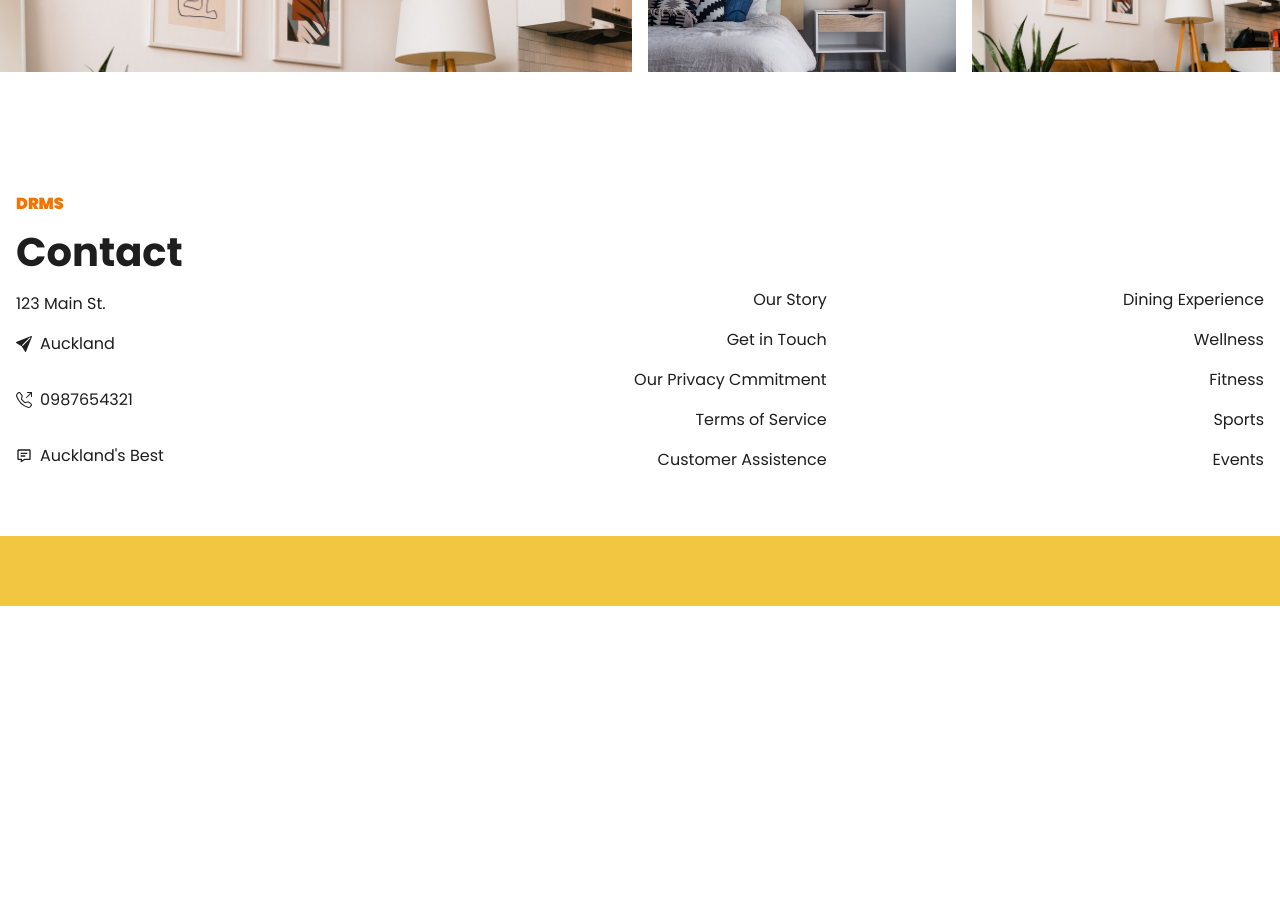
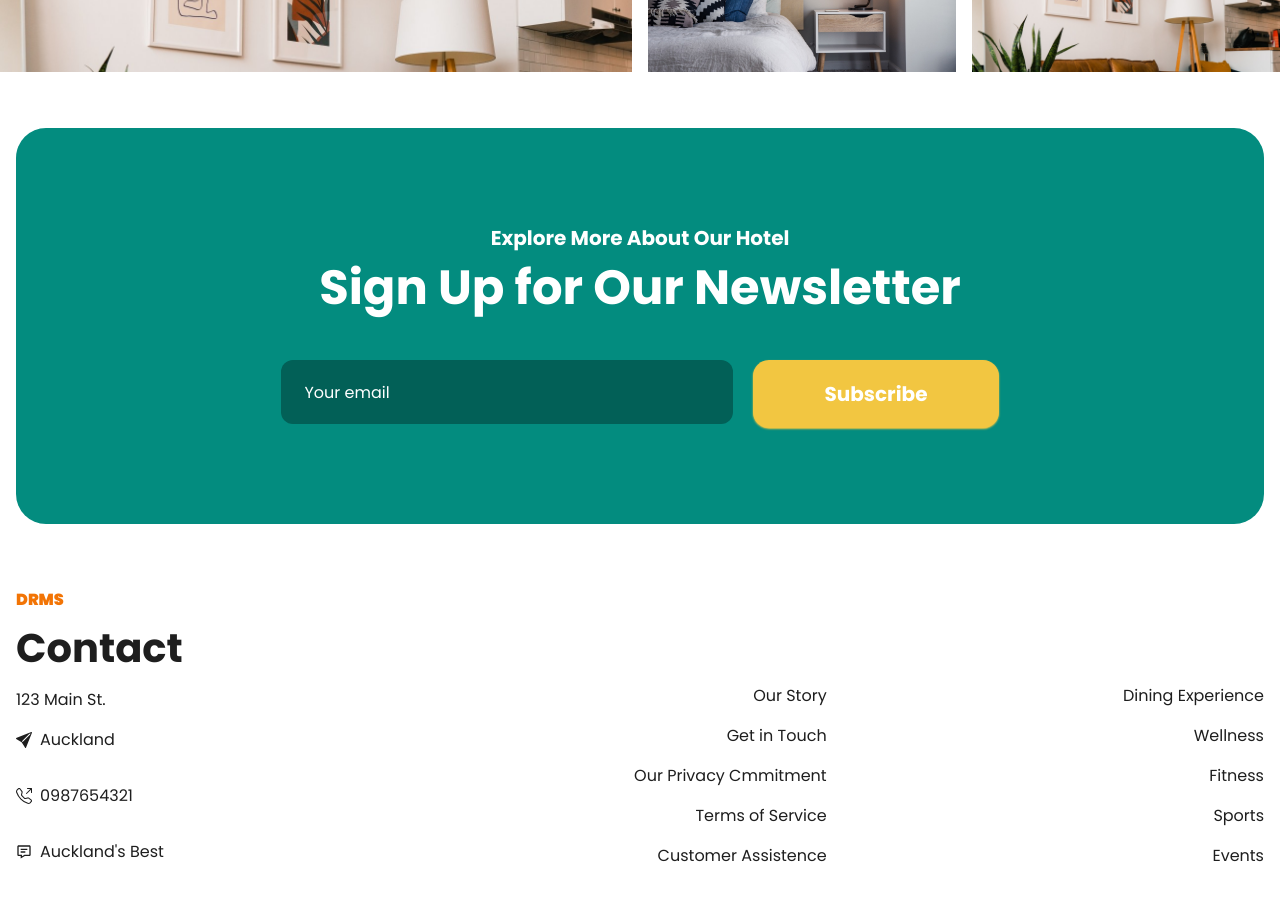
Before and after one commit to nzkks/nextjs-sanitycms-ts-tw-hotel-management, a Next.js app: page / in a window 1280 px wide. Shown: the part 1120-2020 px from the top of the page. Before the commit the page ends 1726 px from the top, so only its background shows below. Built offline with nearby package versions, Linux system fonts and the light colour scheme; no server answers.

Commit message:
Homepage: Add NewsLetter section

```diff
--- a/src/app/(web)/page.tsx
+++ b/src/app/(web)/page.tsx
@@ -1,6 +1,7 @@
 import HeroSection from '@/components/HeroSection/HeroSection';
 import PageSearch from '@/components/PageSearch/PageSearch';
 import Gallery from '@/components/Gallery/Gallery';
+import NewsLetter from '@/components/NewsLetter/NewsLetter';
 
 const Home = () => {
   return (
@@ -11,8 +12,7 @@ const Home = () => {
       {/* Featured room section */}
 
       <Gallery />
-
-      {/* Newsletter section */}
+      <NewsLetter />
     </div>
   );
 };
--- /dev/null
+++ b/src/components/NewsLetter/NewsLetter.tsx
@@ -0,0 +1,27 @@
+const NewsLetter = () => {
+  return (
+    <section className="container mx-auto px-4">
+      <form className="flex flex-col items-center justify-center rounded-xl bg-primary px-4 py-6 text-white md:rounded-[30px] md:py-24">
+        <p className="mb-3 text-center text-lg md:text-xl md:font-semibold">
+          Explore More About Our Hotel
+        </p>
+        <h6 className="text-center text-2xl font-medium md:text-3xl md:font-semibold lg:text-5xl">
+          Sign Up for Our Newsletter
+        </h6>
+
+        <div className="flex w-full flex-col justify-center pt-12 md:flex-row">
+          <input
+            type="email"
+            placeholder="Your email"
+            className="mb-2 h-11 rounded-xl bg-[#026057] pl-6 text-white placeholder:text-white focus:outline-none md:mb-0 md:mr-5 md:h-16 md:w-[452px]"
+          />
+          <button type="button" className="btn-tertiary">
+            Subscribe
+          </button>
+        </div>
+      </form>
+    </section>
+  );
+};
+
+export default NewsLetter;
```
